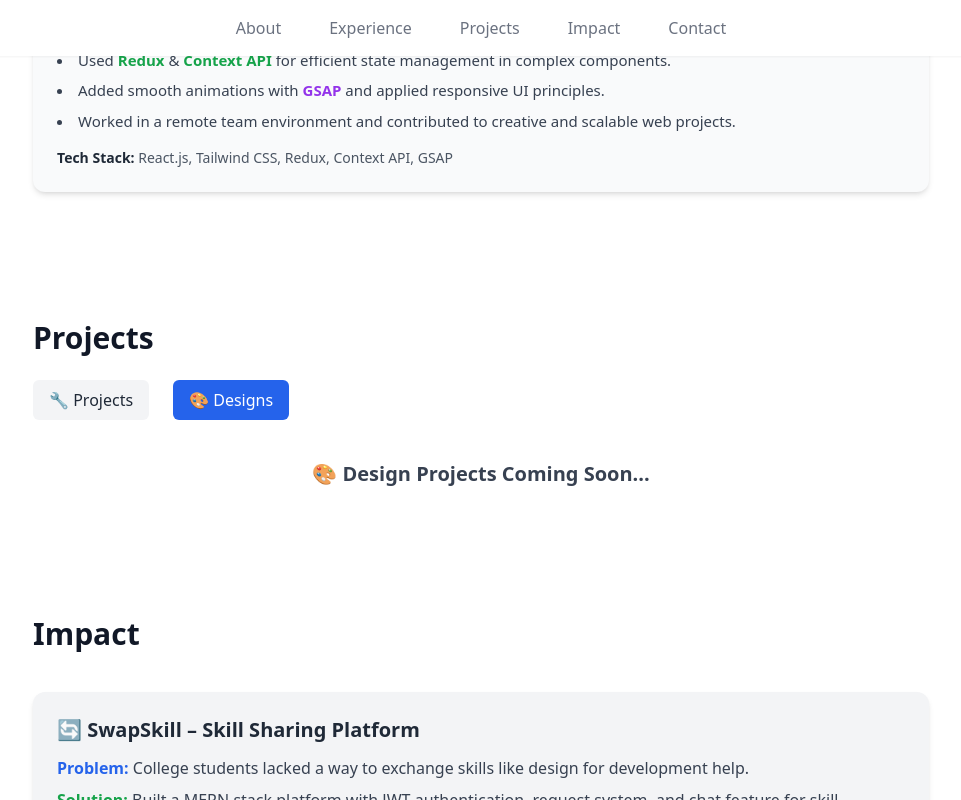
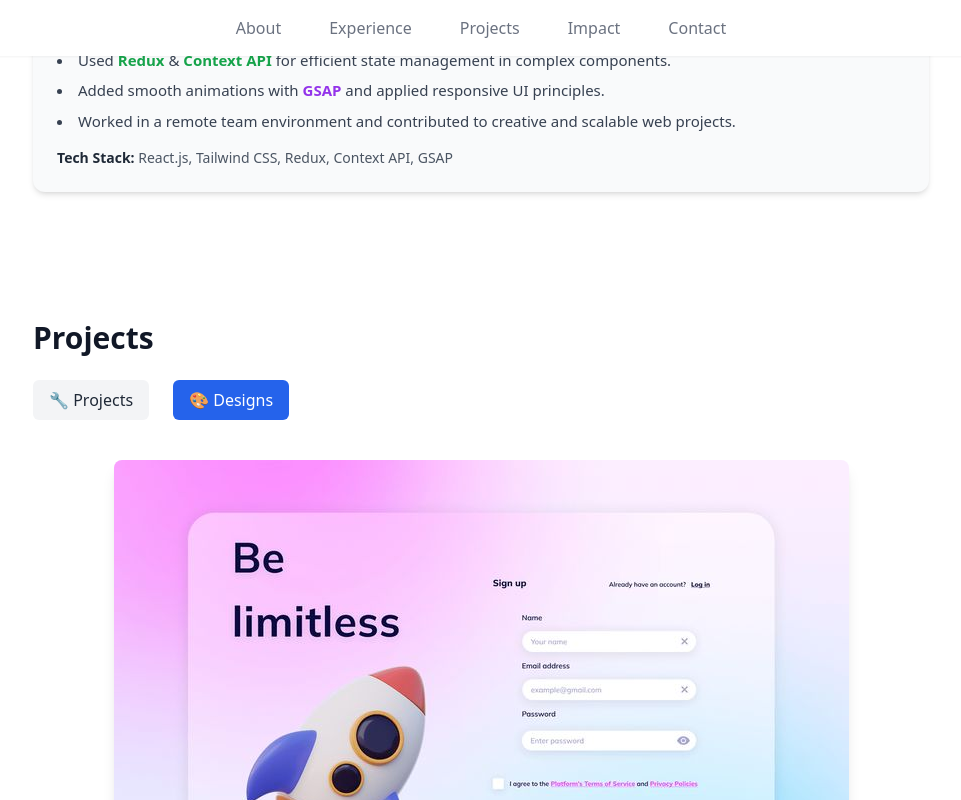
Before and after one commit to nekalsalaria/portfolio, a React (Vite) app in the folder portfolio/: page / in a window 1280 px wide. Both pictures are taken after a click on the button "🎨 Designs". Shown: the part 1300-2100 px from the top of the page, without its empty margins (159-1120 px from the left). Built offline with nearby package versions, Linux system fonts and the light colour scheme.

Commit message:
add signupdesign

```diff
--- a/portfolio/src/pages/Projects.jsx
+++ b/portfolio/src/pages/Projects.jsx
@@ -3,6 +3,7 @@ import { FaGithub, FaExternalLinkAlt } from "react-icons/fa";
 import swapskillImg from "../assets/swapskill.png";
 import foodImg from "../assets/fooddelivery.png";
 import chatImg from "../assets/chatlyfy.png";
+import signupDesignImg from "../assets/signupdesign.png"; // ✅ Import the design image
 
 const fullStackProjects = [
   {
@@ -61,10 +62,10 @@ const Projects = () => {
   return (
     <section
       id="projects"
-      className="py-16 px-4  dark:bg-gray-900 transition-colors duration-300"
+      className="py-16 px-4 dark:bg-gray-900 transition-colors duration-300"
     >
-      <div className="max-w-4xl mx-auto ">
-        <h2 className="text-3xl  font-bold text-gray-900 dark:text-white mb-6">
+      <div className="max-w-4xl mx-auto">
+        <h2 className="text-3xl font-bold text-gray-900 dark:text-white mb-6">
           Projects
         </h2>
 
@@ -94,14 +95,18 @@ const Projects = () => {
 
         {/* Content */}
         {activeTab === "design" ? (
-          <div className="text-center text-gray-700 dark:text-gray-300 text-xl font-semibold mt-10">
-            🎨 Design Projects Coming Soon...
+          <div className="flex justify-center">
+            <img
+              src={signupDesignImg}
+              alt="Signup Design"
+              className="rounded-lg shadow-lg max-w-full h-auto"
+            />
           </div>
         ) : (
           fullStackProjects.map((project, index) => (
             <div
               key={index}
-              className=" bg-gray-50 dark:bg-gray-800 rounded-xl shadow-md p-6 mb-10 flex flex-col md:flex-row gap-6 transition-colors duration-300"
+              className="bg-gray-50 dark:bg-gray-800 rounded-xl shadow-md p-6 mb-10 flex flex-col md:flex-row gap-6 transition-colors duration-300"
             >
               {/* Image */}
               <div className="w-full md:w-1/3 flex items-center justify-center">
```
Also changed, not shown: portfolio/src/assets/signupdesign.png (added).
